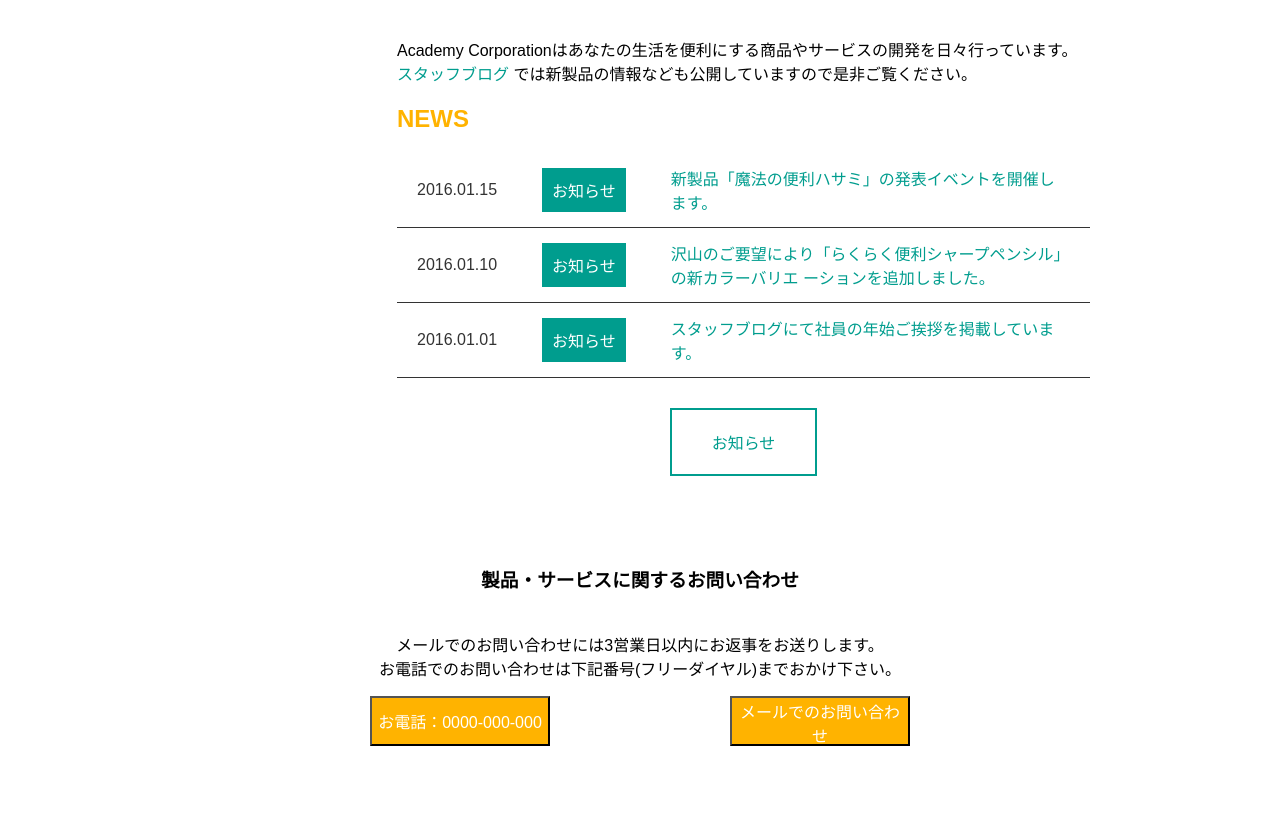
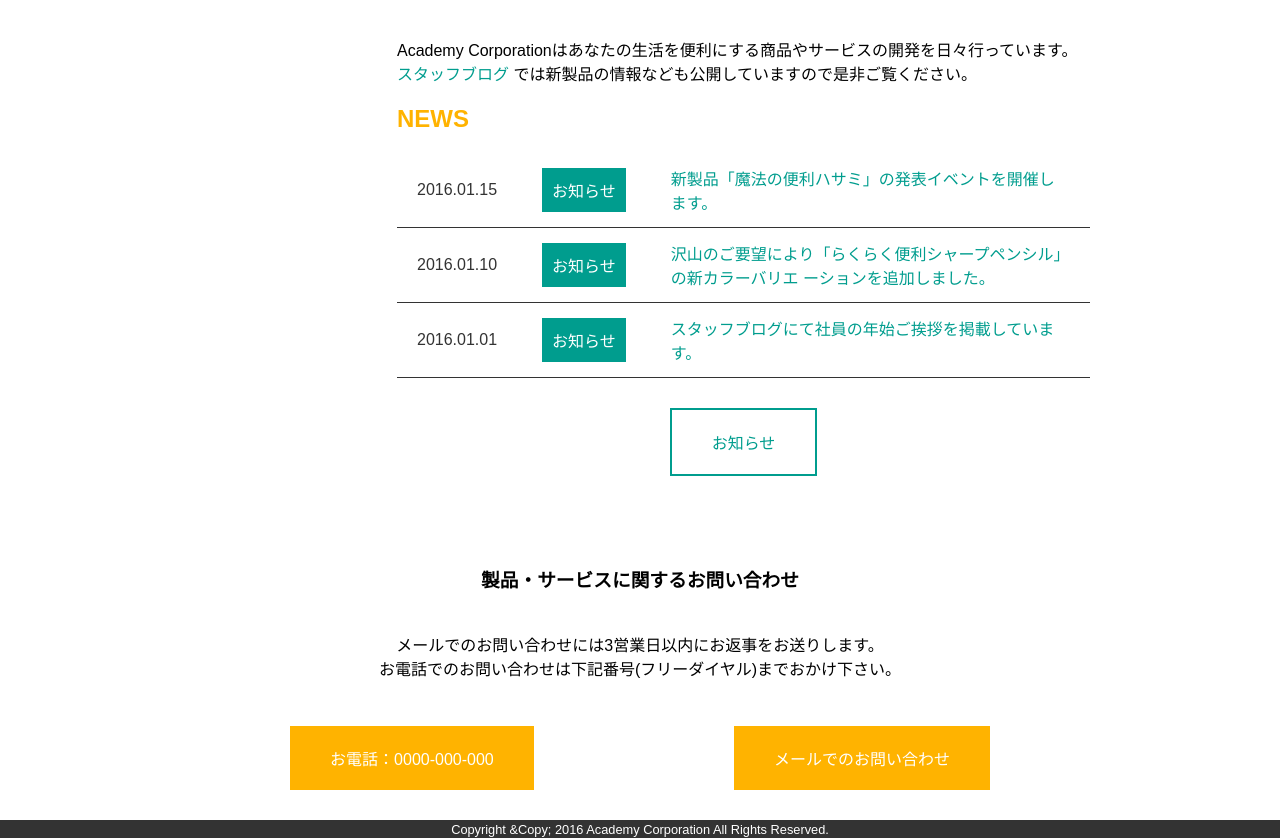
Before and after one commit to veiairn/techacademy, a plain HTML site: page index.html in a window 1280 px wide. Shown: the part 181-1019 px from the top of the page. Before the commit the page ends 967 px from the top, so only its background shows below. Drawn offline with Linux system fonts and the light colour scheme.

Commit message:
Add copyright

```diff
--- a/css/style.scss
+++ b/css/style.scss
@@ -15,14 +15,12 @@ body {
 body {
   display: flex;
   flex-direction: column;
-  min-height: 100vh;
 }
 footer {
-  margin: auto;
-  padding-bottom: 40px;
+  // margin: auto;
   text-align: center;
   width: 100%;
-  height: auto;
+  // height: auto;
   /* (画像の高さ / 画像の横幅) × 100 */
   padding-top: calc((360 / 2000) / 100);
   background-image: url(/images/bg-footer.png);
@@ -126,25 +124,30 @@ button {
 .button {
   display: inline-block;
   text-align: center; /* 文字位置   */
-  background: $wte; /* 背景色     */
-  color: $green; /* 文字色     */
-  border: 2px solid $green; /* 枠の指定 */
   padding: 20px 40px;
   margin: 30px auto;
 }
 
 .wte-but {
   margin: 50px auto;
-  background: #fff;
+  background: $wte;
   border-color: $green;
 }
-.yel-but {
-  color: #fff;
+.green {
+  background: $wte; /* 背景色     */
+  color: $green; /* 文字色     */
+  border: 2px solid $green; /* 枠の指定 */
+}
+.yellow,
+.gr-box,
+.copy-r {
+  color: $wte;
+}
+.yellow {
   background-color: $yellow;
   word-wrap: break-all;
 }
-tr .gr-box {
-  color: #fff;
+.gr-box {
   background-color: $green;
   margin: 5px;
   padding: 10px;
@@ -153,3 +156,6 @@ tr .gr-box {
   display: flex;
   justify-content: space-evenly;
 }
+.copy-r {
+  background: $gray;
+}
--- a/index.html
+++ b/index.html
@@ -88,7 +88,7 @@
             </tbody>
           </table>
           <div class="btn-wrapper">
-            <a href="#" class="button">お知らせ</a>
+            <a href="#" class="button green">お知らせ</a>
           </div>
         </div>
         <div class="side"><h2>Side bar</h2></div>
@@ -101,10 +101,11 @@
             お電話でのお問い合わせは下記番号(フリーダイヤル)までおかけ下さい。
           </p>
           <div class="flex-row">
-            <button class="yel-but">お電話：0000-000-000</button>
-            <button class="yel-but">メールでのお問い合わせ</button>
+            <a href="#" class="button yellow">お電話：0000-000-000</a>
+            <a href="#" class="button yellow">メールでのお問い合わせ</a>
           </div>
         </div>
+        <div class="copy-r"><small>Copyright &Copy; 2016 Academy Corporation All Rights Reserved.</small></div>
       </footer>
     </div>
   </body>
```
Also changed, not shown: css/style.css, css/style.min.css.
